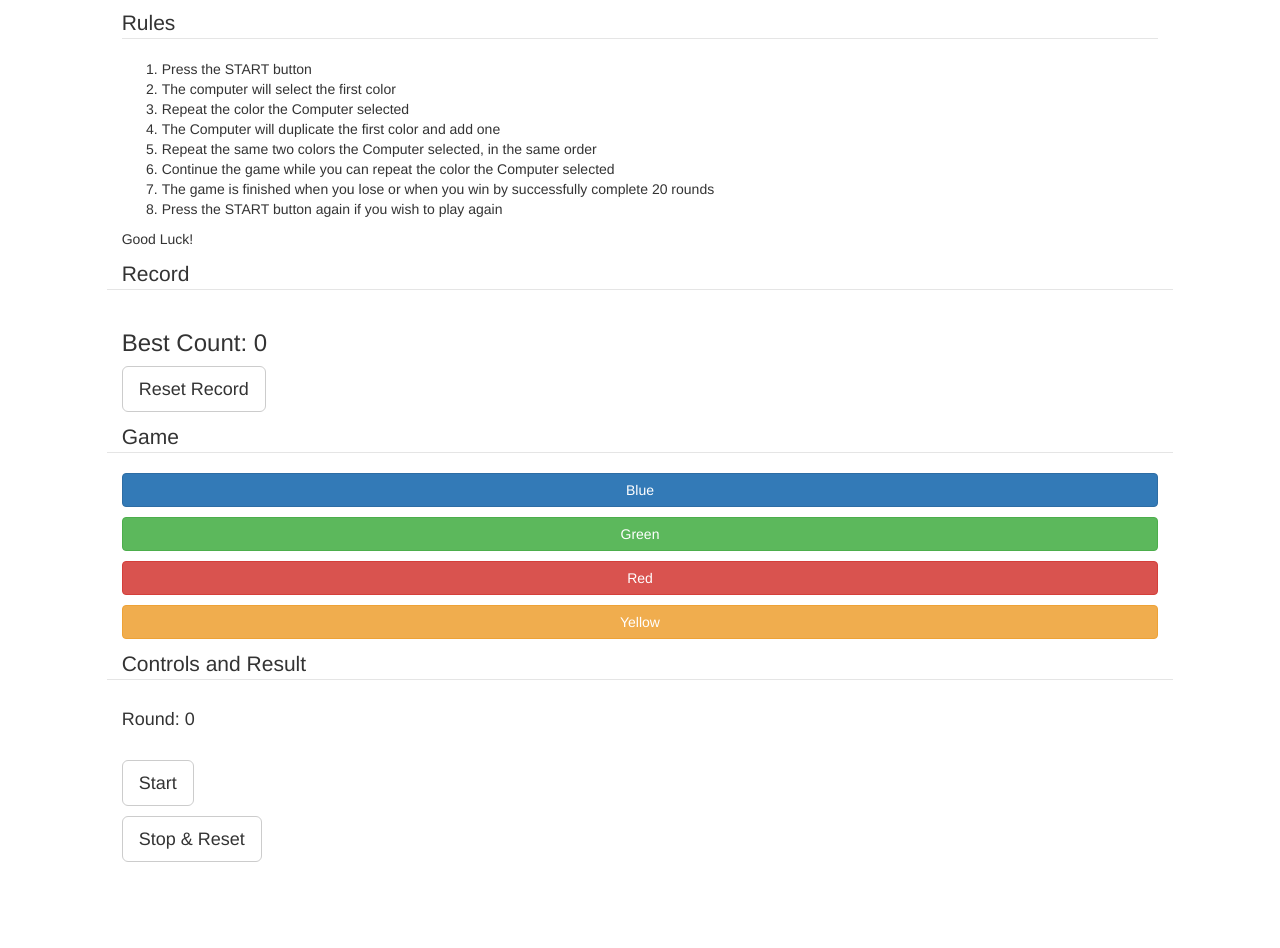
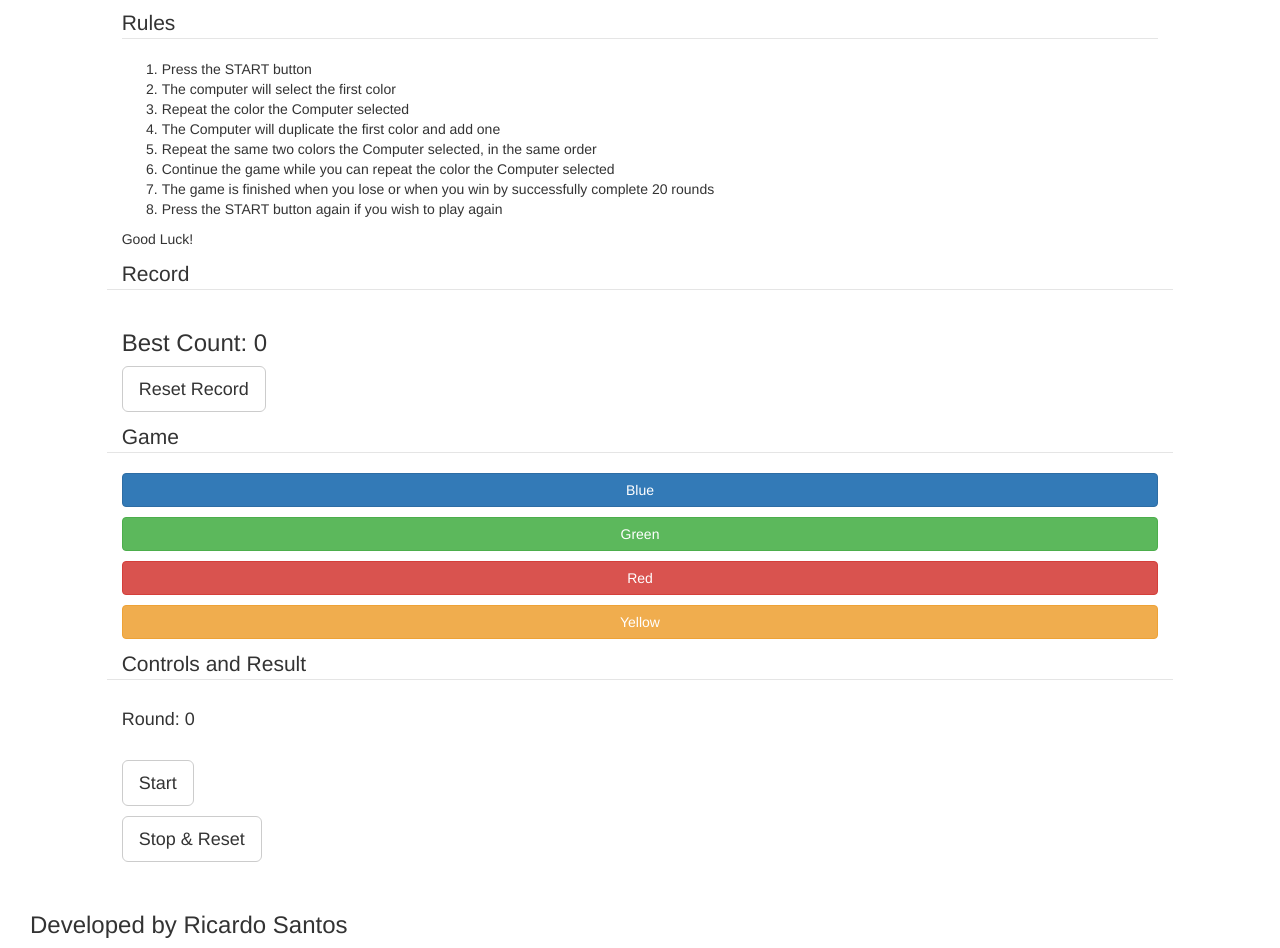
Before and after one commit to RSCyberTech/JS-Memory-Game-Simon, a plain HTML site: page index.html in a window 1280 px wide. Shown: the part 135-1083 px from the top of the page. Before the commit the page ends 1007 px from the top, so only its background shows below. Drawn offline with nearby package versions, Linux system fonts and the light colour scheme.

Commit message:
footer created in html file

```diff
--- a/index.html
+++ b/index.html
@@ -74,6 +74,14 @@
                 </p>
             </section>
         </div>
+        <br>
+        <div class="row">
+            <footer class="col-xs-12">
+                <div class="col-xs-12 centrado">
+                    <h3>Developed by Ricardo Santos</h3>
+                </div>
+            </footer>
+        </div>
     </div>
     <script src="scripts/script.js"></script>
 </body>
```
